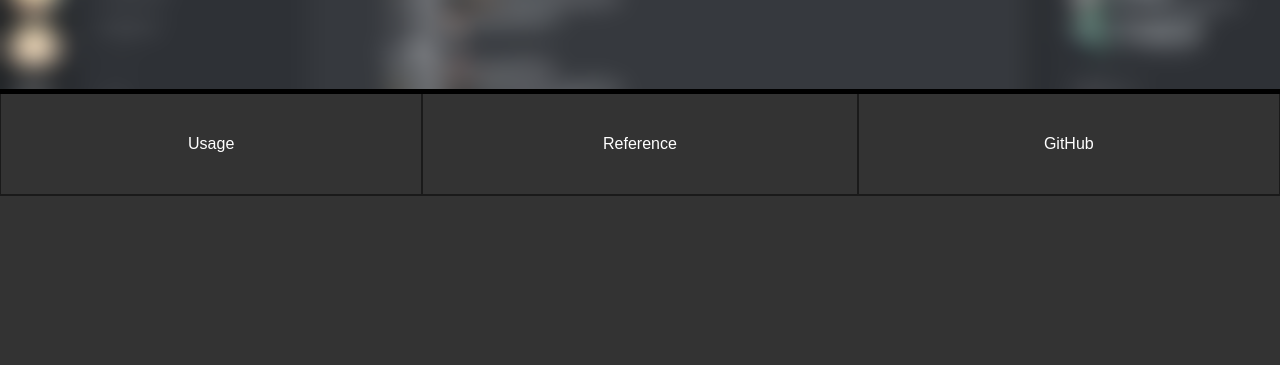
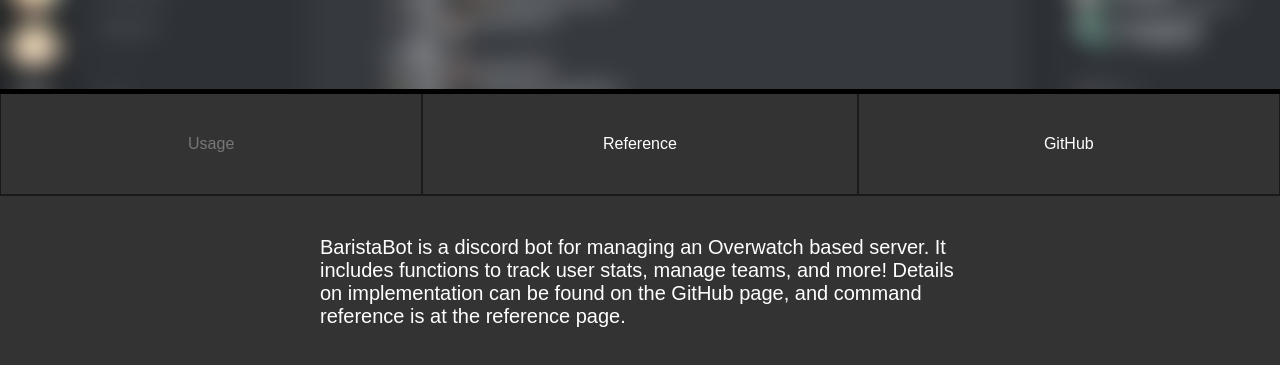
Before and after one commit to MetaGamer101/Somethi, a website: page web/resources/views/home.html in a window 1280 px wide. Shown: the part 311-676 px from the top of the page. Drawn offline with Linux system fonts and the light colour scheme; files that its build step writes are made by us from their sources; files whose address does not match are found by name.

Commit message:
added a description

```diff
--- a/web/resources/views/home.html
+++ b/web/resources/views/home.html
@@ -12,9 +12,12 @@
 		</div>
 		<div class="main">
 			<div class="nav-wrapper">
-				<a class="option" href="#usage">Usage</a>
+				<a class="option" style="color: #777777;">Usage</a>
 				<a class="option" style="width: calc(34% - 2px);" href="reference">Reference</a>
 				<a class="option" href="https://github.com/Squashbucklr/BaristaBot">GitHub</a>
+			</div>
+			<div class="desc">
+				BaristaBot is a discord bot for managing an Overwatch based server. It includes functions to track user stats, manage teams, and more! Details on implementation can be found on the GitHub page, and command reference is at the <a href="reference">reference</a> page.
 			</div>
 		</div>
 	</body>
--- a/web/resources/web/main.css
+++ b/web/resources/web/main.css
@@ -77,3 +77,12 @@
 .option:hover{
 	background-color: rgba(0, 0, 0, 0.1);
 }
+
+.desc{
+	color: #FFFFFF;
+	font-size: 20px;
+	width: 50%;
+	margin-top: 40px;
+	margin-left: auto;
+	margin-right: auto;
+}
```
